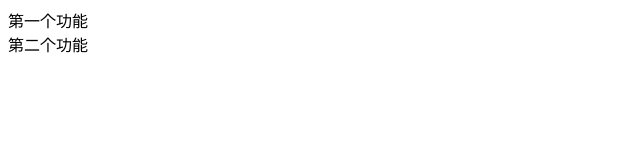
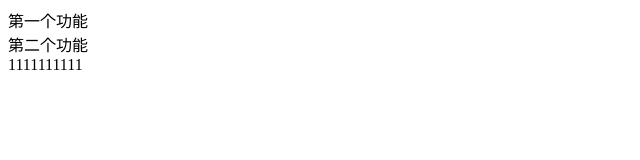
Before and after one commit to jinzhiqiang99/demo001, a plain HTML site: page index.html in a window 1280 px wide. Shown: the full height of the page, 0-640 px from the left. Drawn offline with Linux system fonts and the light colour scheme.

Commit message:
111111111

```diff
--- a/index.html
+++ b/index.html
@@ -1,2 +1,3 @@
 <div>第一个功能</div>
 <div>第二个功能</div>
+<div>1111111111</div>
```
